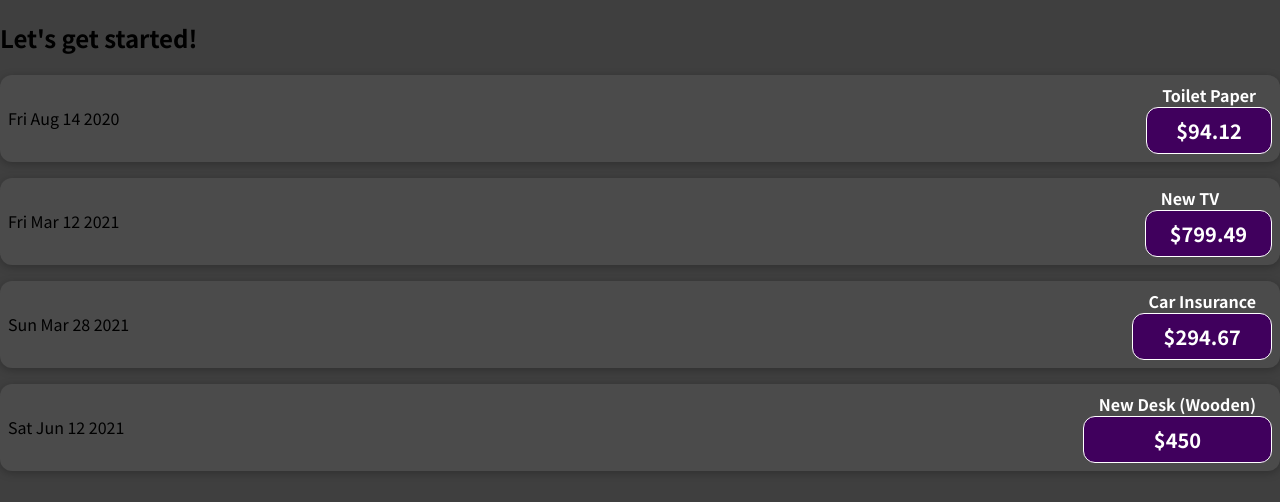
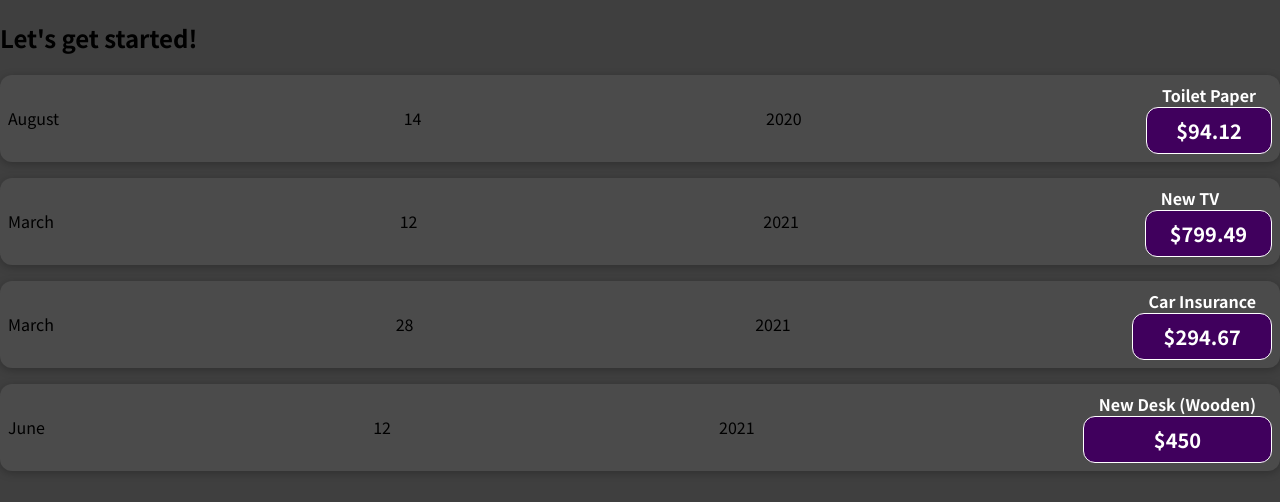
Before and after one commit to Dakota-Leonard/expense-tracker, a JavaScript app: page / in a window 1280 px wide. Shown: the top 502 px of the page. Built offline with nearby package versions, Linux system fonts and the light colour scheme.

Commit message:
Formatted date in ExpenseItem component

```diff
--- a/src/components/ExpenseItem.js
+++ b/src/components/ExpenseItem.js
@@ -1,9 +1,16 @@
 import './ExpenseItem.css';
 
 function ExpenseItem(props) {
+  //Date Formatting
+  const month = props.date.toLocaleString('en-US', { month: 'long' });
+  const day = props.date.toLocaleString('en-US', { day: '2-digit' });
+  const year = props.date.getFullYear();
+
   return (
     <div className="expense-item">
-      <div>{props.date.toDateString()}</div>
+      <div>{month}</div>
+      <div>{day}</div>
+      <div>{year}</div>
       <div>
         <h2 className="expense-item_description">{props.title}</h2>
         <div className="expense-item_price">${props.amount}</div>
```
